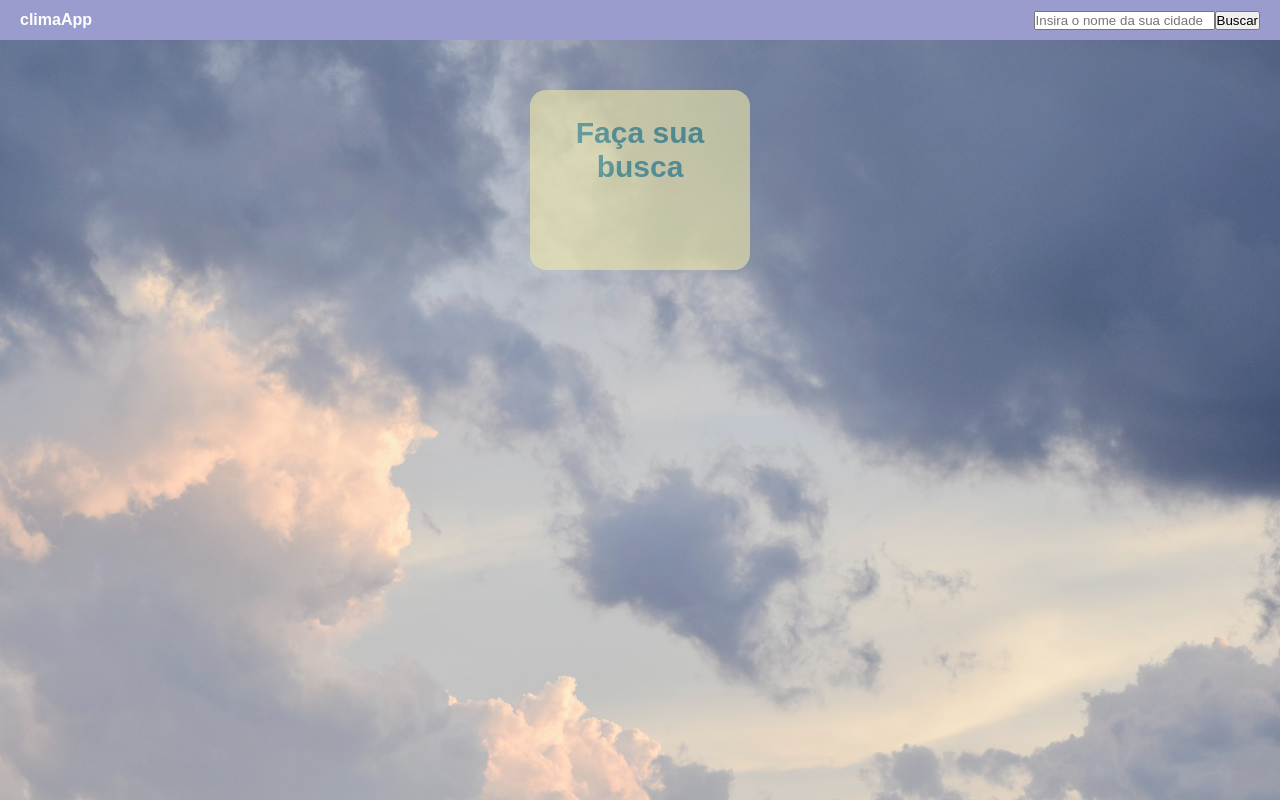
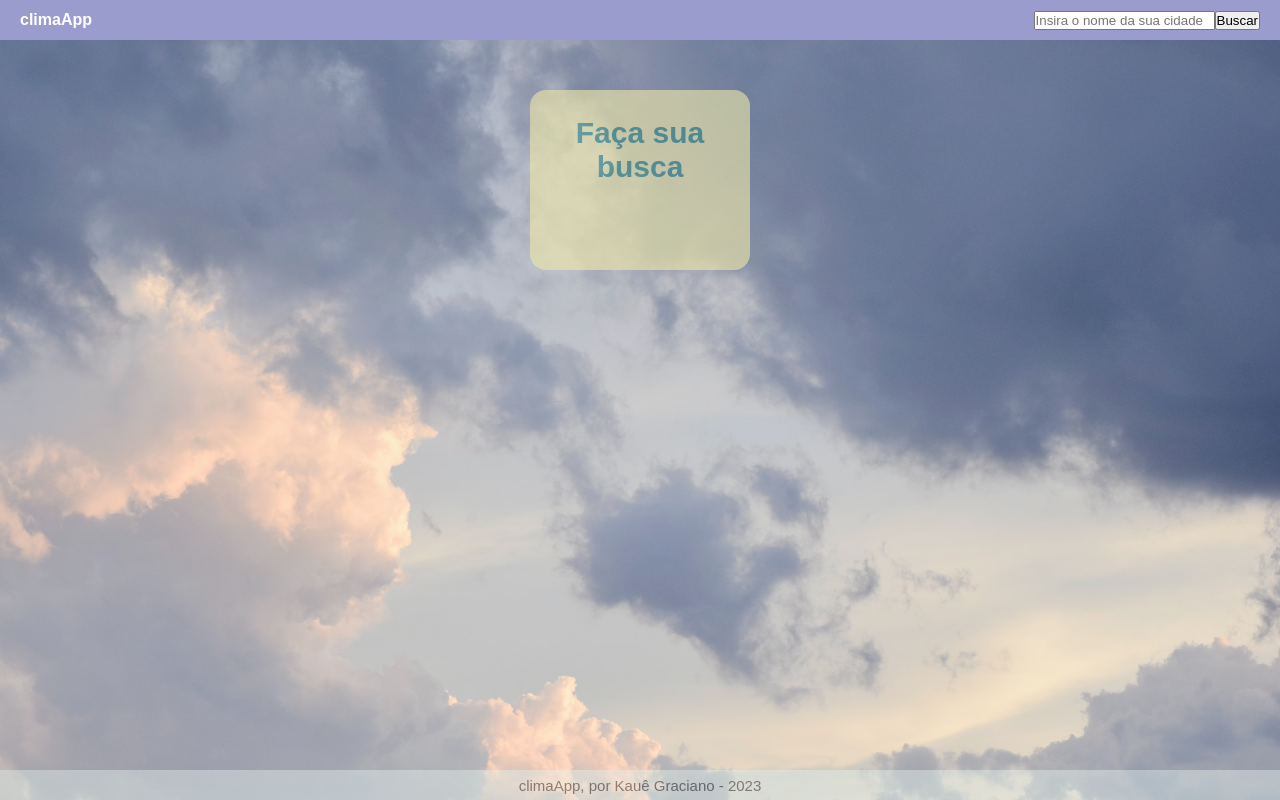
Before and after one commit to gracianokaue/climaApp, a React (Vite) app: page / in a window 1280 px wide. Built offline with nearby package versions, Linux system fonts and the light colour scheme.

Commit message:
Adicionado o footer

```diff
--- a/src/Components/Main.module.css
+++ b/src/Components/Main.module.css
@@ -88,3 +88,18 @@
     font-size: 20px;
     color: #1D264C;
 }
+
+footer{
+    height: 30px;
+    position: fixed;
+    left: 0;
+    bottom: 0;
+    width: 100%;
+    display: flex;
+    align-items: center;
+    justify-content: center;
+    background-color: #E6F4F1;
+    opacity: .4;
+    color: #000;
+    font-size: 15px;
+}
--- a/src/Components/Main.tsx
+++ b/src/Components/Main.tsx
@@ -58,6 +58,7 @@ export const Main = ()=>{
 
         </div>
 
+        <footer>climaApp, por Kauê Graciano - 2023</footer>
 
 
       </div>
```
Also changed, not shown: 1 other file (tests, documents, lock files or other folders).
